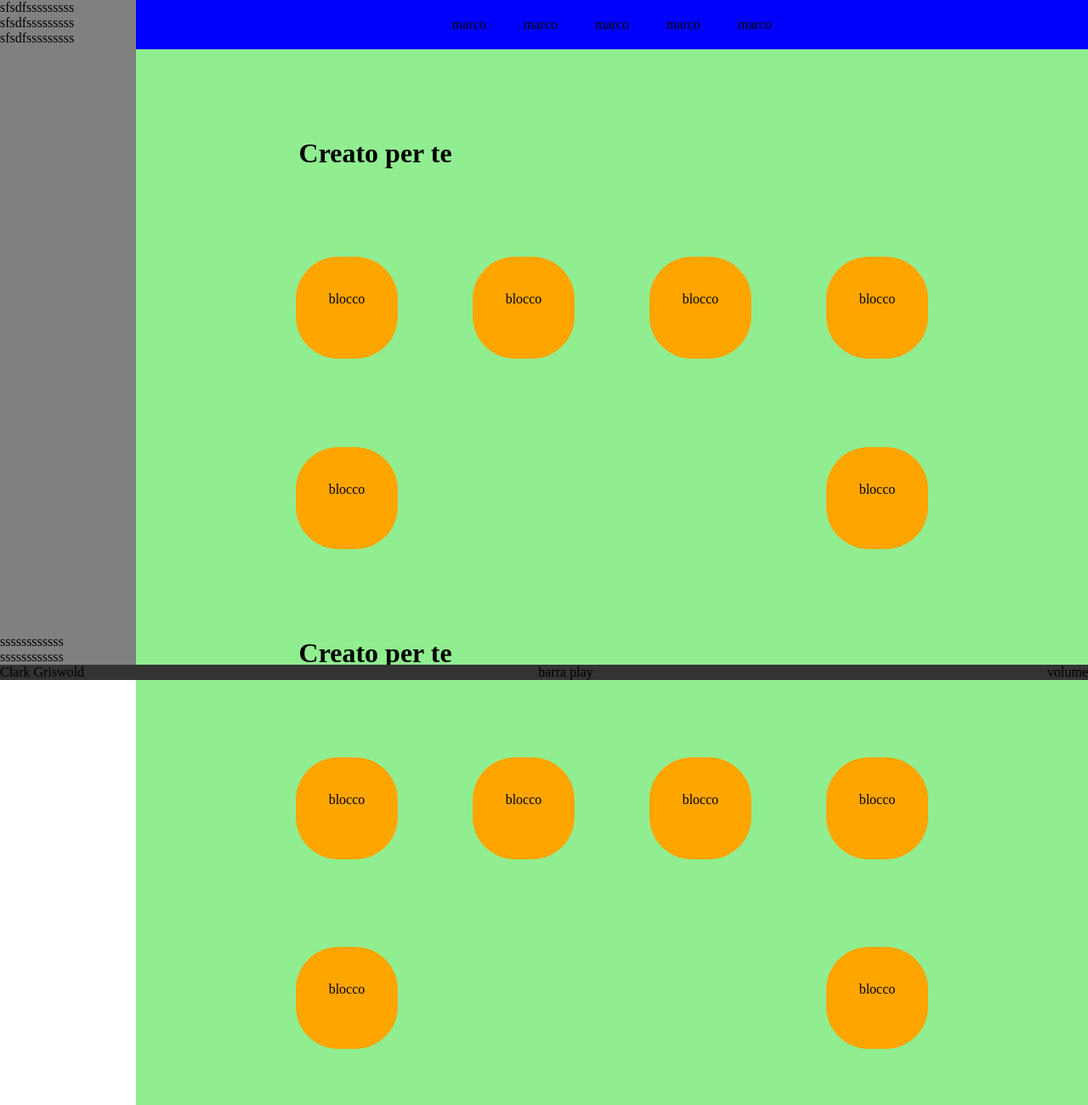
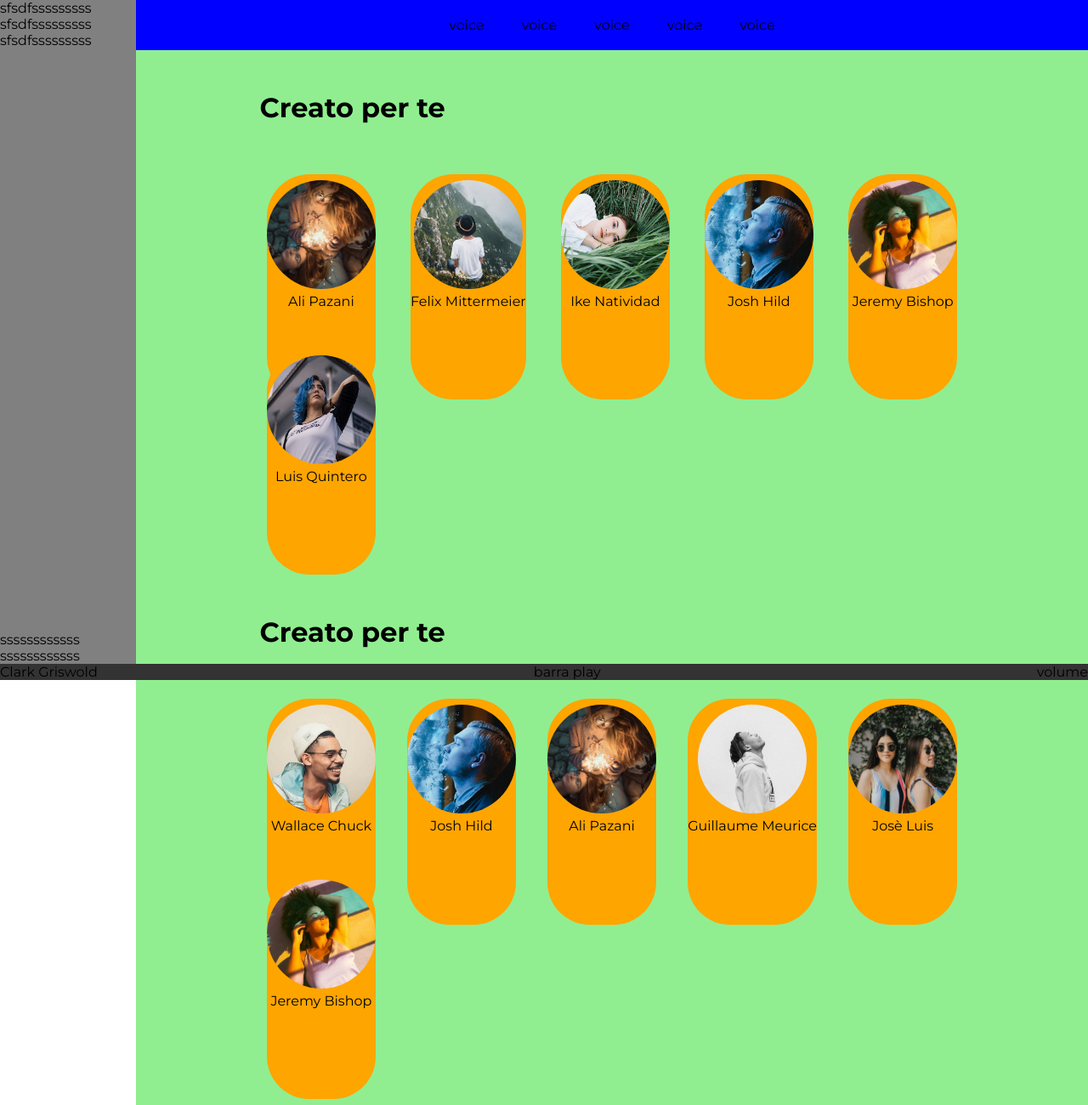
Before and after one commit to NicoNico92/html-css-spotifyweb, a plain HTML site: page index.html in a window 1280 px wide. Shown: the top 1300 px of the page at 85% size. Drawn offline with Linux system fonts and the light colour scheme.

Commit message:
Inserito immagini

```diff
--- a/index.html
+++ b/index.html
@@ -2,7 +2,7 @@
 <html lang="en" dir="ltr">
     <head>
         <meta charset="utf-8">
-        <title></title>
+        <title>Copia Spotify</title>
         <meta name="viewport" content="width=device-width, initial-scale=1">
         <link href="https://fonts.googleapis.com/css?family=Montserrat:400,700" rel="stylesheet" type="text/css">
         <link href="https://fonts.googleapis.com/css?family=Lato:400,700,400italic,700italic" rel="stylesheet" type="text/css">
@@ -11,7 +11,8 @@
     </head>
 
     <body>
-        <header>
+
+            <aside>
                 <div class="header-container">
                     <div class="top">
                         <p>sfsdfsssssssss</p>
@@ -24,74 +25,82 @@
                         <p>ssssssssssss</p>
                     </div>
                 </div>
-        </header>
+            </aside>
             <main>
             <div class="navbar">
                 <nav>
                     <ul>
-                        <li>marco</li>
-                        <li>marco</li>
-                        <li>marco</li>
-                        <li>marco</li>
-                        <li>marco</li>
+                        <li>voice</li>
+                        <li>voice</li>
+                        <li>voice</li>
+                        <li>voice</li>
+                        <li>voice</li>
                     </ul>
                 </nav>
             </div>
             <div class="jumbo">
-                <div class="title">
+                <div class="title-space">
                 <h1>Creato per  te</h1>
 
                 </div>
-                <div class="quad">
-                <p>blocco</p>
+
+                <div class="img-space">
+                    <img src="Images/Ali Pazani.jpeg" alt="">
+                    <p>Ali Pazani</p>
+                </div>
+                <div class="img-space">
+                    <img src="Images/Felix Mittermeier.jpeg" alt="">
+                    <p>Felix Mittermeier</p>
+                </div>
+                <div class="img-space">
+                    <img src="Images/Ike Natividad.jpeg" alt="">
+                    <p>Ike Natividad</p>
+                </div>
+                <div class="img-space">
+                    <img src="Images/Josh Hild.jpeg" alt="">
+                    <p>Josh Hild</p>
+                </div>
+                <div class="img-space">
+                    <img src="Images/Jeremy Bishop.jpeg" alt="">
+                    <p>Jeremy Bishop</p>
 
                 </div>
-                <div class="quad">
-                <p>blocco</p>
+                <div class="img-space">
+                    <img src="Images/Luis Quintero.jpeg" alt="">
+                    <p>Luis Quintero</p>
 
                 </div>
-                <div class="quad">
-                <p>blocco</p>
-
-                </div>
-                <div class="quad">
-                <p>blocco</p>
-
-                </div>
-                <div class="quad">
-                <p>blocco</p>
-
-                </div>
-                <div class="quad">
-                <p>blocco</p>
-
-                </div>
-                <div class="title">
+                <div class="title-space">
                 <h1>Creato per  te</h1>
 
                 </div>
-                <div class="quad">
-                <p>blocco</p>
+                <div class="img-space">
+                    <img src="Images/Wallace Chuck.jpeg" alt="">
+                    <p>Wallace Chuck</p>
+                </div>
+                <div class="img-space">
+                    <img src="Images/Josh Hild.jpeg" alt="">
+                    <p>Josh Hild</p>
 
                 </div>
-                <div class="quad">
-                <p>blocco</p>
+                <div class="img-space">
+                <img src="Images/Ali Pazani.jpeg" alt="">
+                <p>Ali Pazani</p>
+                </div>
+
+                <div class="img-space">
+                    <img src="Images/Guillaume Meurice.jpeg" alt="">
+                    <p>Guillaume Meurice</p>
 
                 </div>
-                <div class="quad">
-                <p>blocco</p>
+                <div class="img-space">
+                    <img src="Images/Josè Luis.jpeg" alt="">
+                    <p>Josè Luis</p>
 
                 </div>
-                <div class="quad">
-                <p>blocco</p>
-
-                </div>
-                <div class="quad">
-                <p>blocco</p>
-
-                </div>
-                <div class="quad">
-                <p>blocco</p>
+                <div class="img-space">
+                    <img src="Images/Jeremy Bishop.jpeg" alt="">
+                    <p>Jeremy Bishop</p>
 
                 </div>
             </div>
--- a/style.css
+++ b/style.css
@@ -6,13 +6,14 @@
 
 body {
     display: flex;
+    font-family: 'Montserrat', sans-serif;
 }
 
-/* HEADER */
-/* HEADER */
-/* HEADER */
+/* ASIDE */
+/* ASIDE */
+/* ASIDE */
 
-header .header-container {
+aside .header-container {
     width: 12.5vw;
     height: 100vh;
     background-color: grey;
@@ -22,18 +23,26 @@ header .header-container {
     position: fixed;
 }
 
-header .header.container .top {
+aside .header.container .top {
     align-self: flex-start;
 }
 
-header .header.container .bottom {
+aside .header.container .bottom {
     align-self: flex-end;
 }
+
+/* MAIN */
+/* MAIN */
+/* MAIN */
 
 main {
     position: absolute;
     right: 0;
 }
+
+/* MAIN - NAVBAR */
+/* MAIN - NAVBAR */
+/* MAIN - NAVBAR */
 
 .navbar{
     width: 87.5vw;
@@ -47,6 +56,10 @@ main {
     margin: 20px 20px;
 }
 
+/* MAIN -JUMBOTRON */
+/* MAIN -JUMBOTRON */
+/* MAIN -JUMBOTRON */
+
 .jumbo {
     display: flex;
     width: 87.5vw;
@@ -54,26 +67,38 @@ main {
     flex-wrap: wrap;
     align-content: space-evenly;
     justify-content: space-between;
-    padding: 0 15%;
-    min-height: 160vh;
+    padding: 0 13%;
+    min-height: 180vh;
 }
 
-.jumbo .title {
+.jumbo .title-space {
     margin-left: 3%;
     width: 100%;
-    margin-top:;
+    margin: -19% 0 -5%;
     align-content: center;
+    display: flex;
+    flex-wrap: wrap;
+    align-content: flex-start;
 }
 
-.quad  {
+.img-space {
     background-color: orange;
-    width: 120px;
-    height: 120px;
+    height: ;
     border-radius: 50px;
     text-align: center;
     line-height: 100px;
-    margin: 0 20px;
+    margin: -32% 1% 0%;
 }
+
+img {
+    max-width: 10vw;
+    border-radius: 150px;
+    margin-bottom: -80px;
+}
+
+/* PLAYER */
+/* PLAYER */
+/* PLAYER */
 
 .player {
   background-color: #333;
```
Also changed, not shown: Images/Ali Pazani.jpeg (added), Images/Felix Mittermeier.jpeg (added), Images/Guillaume Meurice.jpeg (added), Images/Ike Natividad.jpeg (added), Images/Jeremy Bishop.jpeg (added), Images/Josh Hild.jpeg (added), Images/Josè Luis.jpeg (added), Images/Luis Quintero.jpeg (added), Images/Wallace Chuck.jpeg (added), 1 other file. Lines whose indentation alone changed are shown as unchanged.
